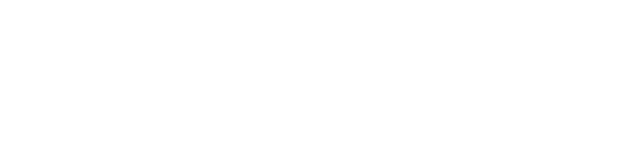
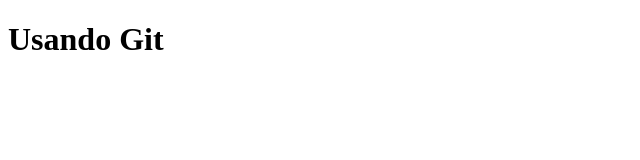
Before and after one commit to gladysgrandez/practica_git, a plain HTML site: page index.html in a window 1280 px wide. Shown: the whole page, without its empty margins (0-640 px from the left). Drawn offline with Linux system fonts and the light colour scheme.

Commit message:
agregue un titulo

```diff
--- a/index.html
+++ b/index.html
@@ -3,10 +3,10 @@
 <head>
     <meta charset="UTF-8">
     <meta http-equiv="X-UA-Compatible" content="IE=edge">
-    <meta name="viewport" content="width=device-width, initial-scale=1.0">
+    <meta name="viewport" content="width=H, initial-scale=1.0">
     <title>Document</title>
 </head>
 <body>
-
+    <h1>Usando Git</h1>
 </body>
 </html>
```
